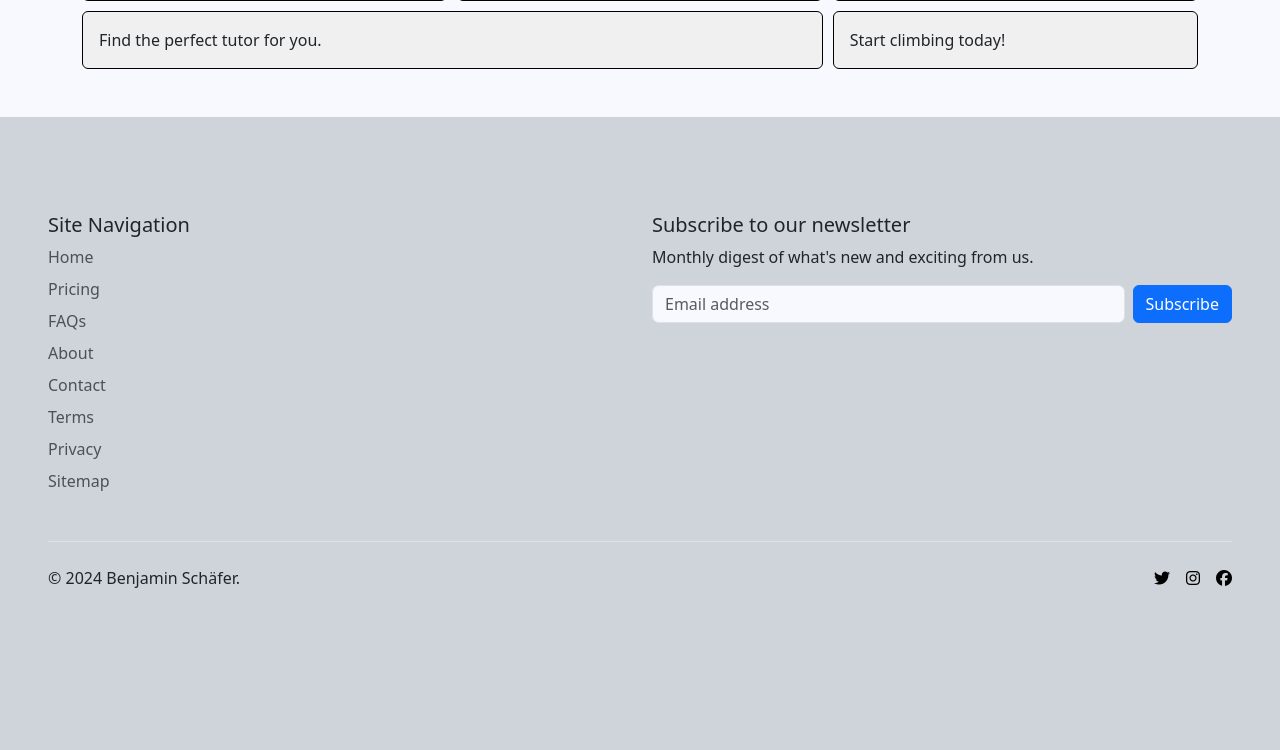
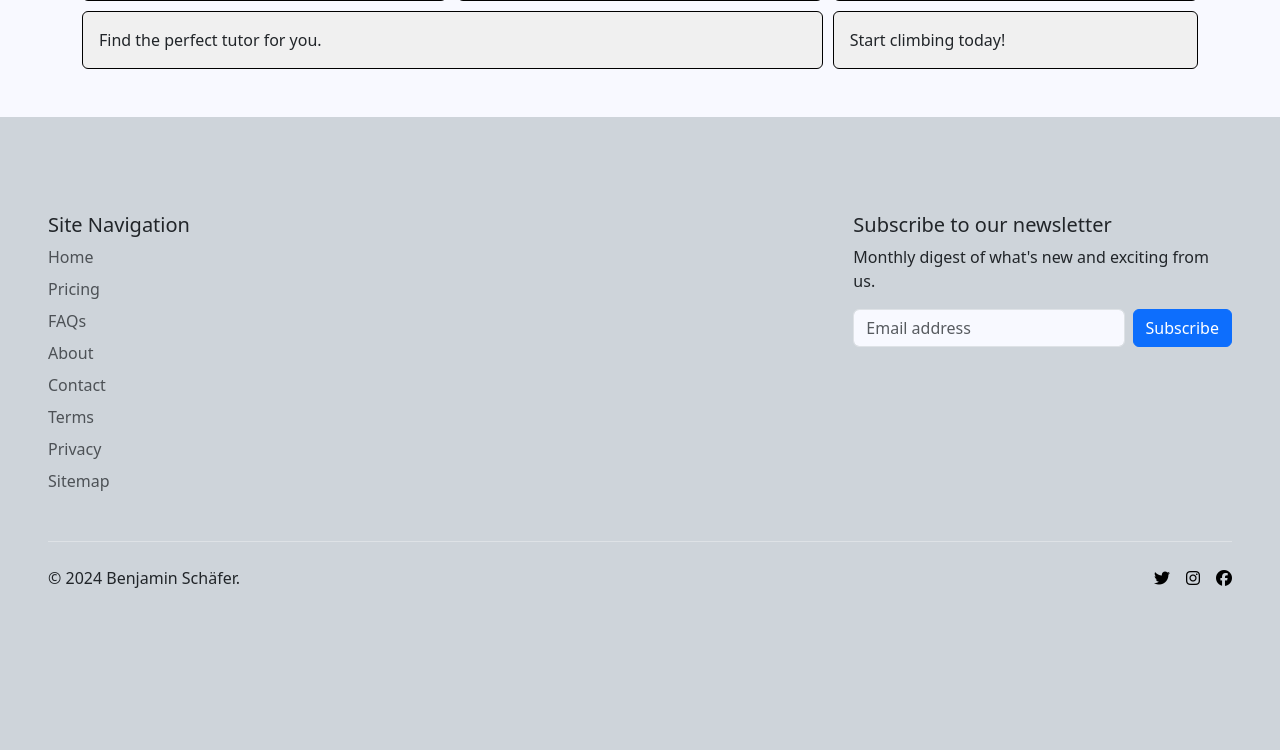
Before and after one commit to benschaf/gipfel-lerner, a Django app: page / in a window 1280 px wide. Shown: the part 854-1604 px from the top of the page. Run offline with Django 5.2, Linux system fonts and the light colour scheme; some libraries are stand-ins or nearby versions.

```diff
--- a/templates/base.html
+++ b/templates/base.html
@@ -156,7 +156,7 @@
             </ul>
           </div>
 
-          <div class="col-md-6 offset-md-1 mb-3">
+          <div class="col-md-6 offset-md-1 col-lg-4 offset-lg-3 mb-3">
             <form>
               <h5>Subscribe to our newsletter</h5>
               <p>Monthly digest of what's new and exciting from us.</p>
```
